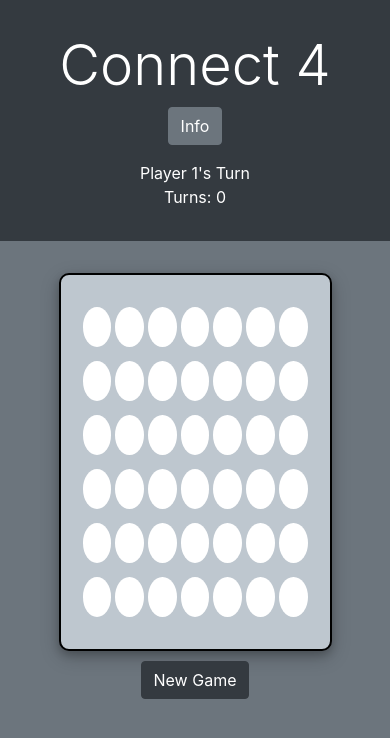
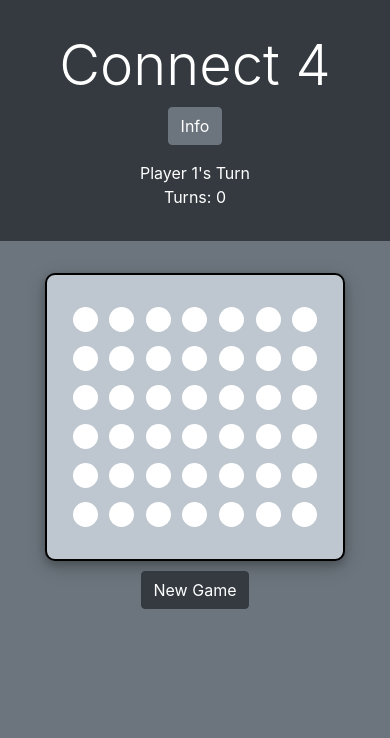
Before and after one commit to Andrew-Kil/connect-four, a React (Create React App) app: page / in a window 390 px wide. Shown: the top 738 px of the page. Built offline with nearby package versions, Linux system fonts and the light colour scheme.

Commit message:
improve responsiveness

```diff
--- a/src/components/Game/game.module.css
+++ b/src/components/Game/game.module.css
@@ -1,6 +1,5 @@
 .boardGrid {
   background-color: #bec7cf;
-  width: 35%;
   max-width: 500px;
   margin: auto;
   padding: 20px;
@@ -46,7 +45,7 @@
 
 @media only screen and (max-width: 600px) {
   .boardGrid {
-    width: 80%;
+    width: 300px;
   }
 
   .circle {
@@ -55,7 +54,7 @@
   }
 }
 
-@media only screen and (max-width: 1000px) {
+/* @media only screen and (max-width: 1000px) {
   .boardGrid {
     width: 70%;
   }
@@ -64,4 +63,4 @@
     width: 40px;
     height: 40px;
   }
-}
+} */
```
